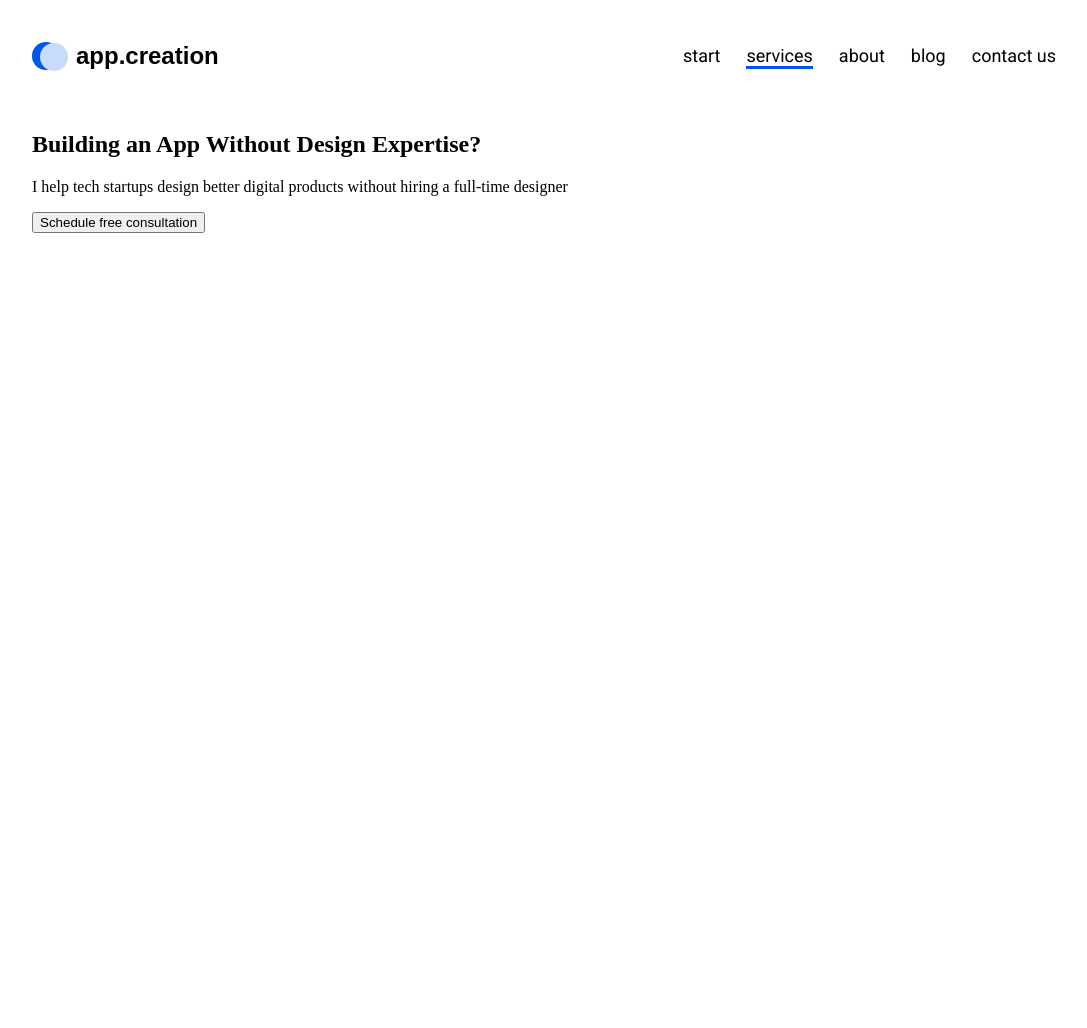
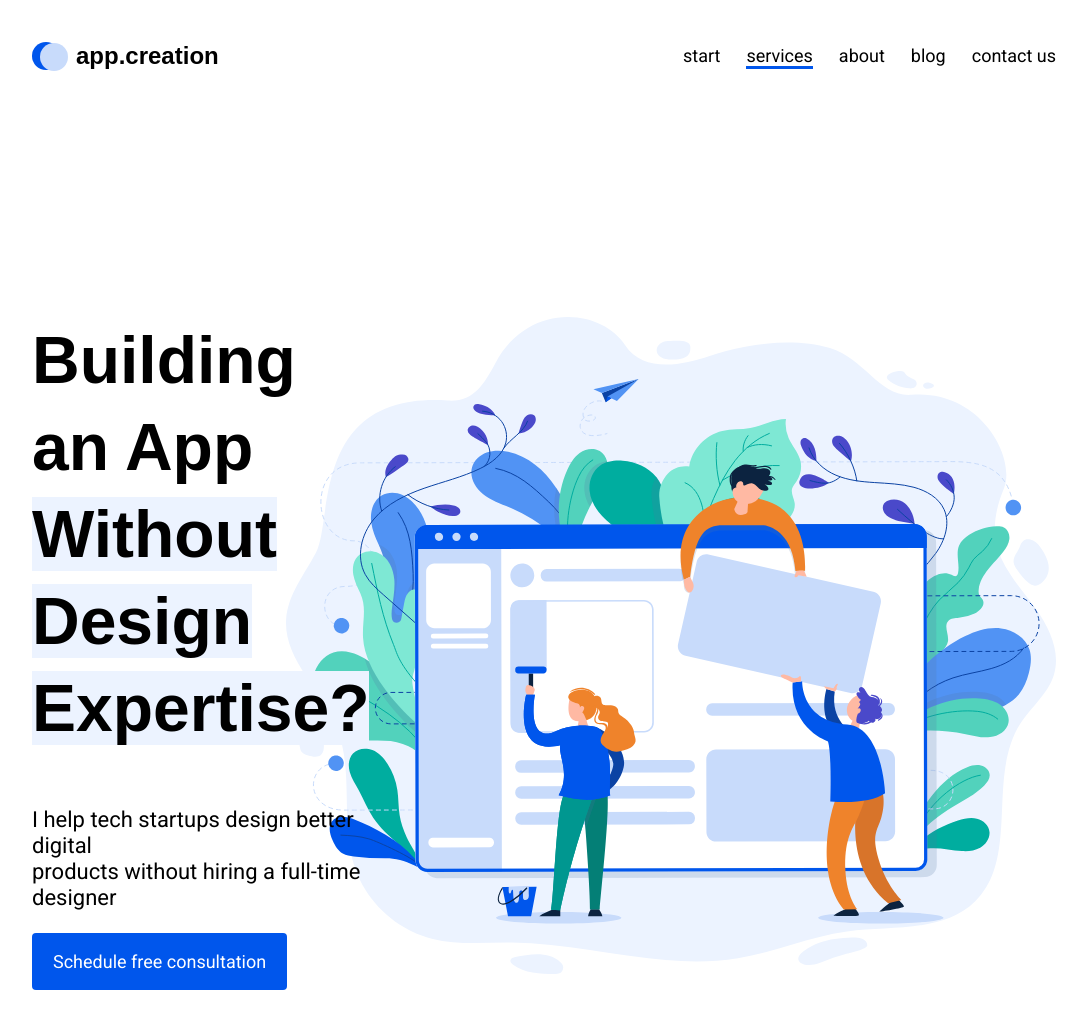
Before and after one commit to WebHeroSchool/website2, a plain HTML site: page index.html in a window 1280 px wide. Shown: the whole page, without its empty margins (96-1183 px from the left). Before the commit the page ends 800 px from the top, so only its background shows below. Drawn offline with Linux system fonts and the light colour scheme.

Commit message:
Основной блок

```diff
--- a/index.html
+++ b/index.html
@@ -26,16 +26,13 @@
          <a class="menu__item" href="#">contact us</a>
        </nav>
      </header>
-     <section class="main-section">
-        <main class="main-content">
-          <h1 class="main-content__title">Building an App Without Design Expertise?</h1>
-          <p class="main-content__subtitel">I help tech startups design better digital products
-without hiring a full-time designer </p>
-          <button class="main-content__button">Schedule free consultation</</button>
-        </main>
-        <div class="image-content">
-          <img class="image-content__image" src="" alt="">
-        </div>
+     <section class="main">
+          <h1 class="main__title">Building an App
+            <span class="main__title_text"> Without Design Expertise? <span>
+          </h1>
+          <p class="main__subtitel"> I help tech startups design better digital
+          <br>  products without hiring a full-time designer </p>
+          <a class="main__button" href="#">Schedule free consultation </a>
       </section>
     </div>
 </body>
--- a/styles.css
+++ b/styles.css
@@ -40,6 +40,7 @@ border-radius: 50%;
   padding: 40px 0;
   display: flex;
   justify-content: space-between;
+  margin-bottom: 206px;
 }
 .menu {
 display: flex;
@@ -82,3 +83,38 @@ background: #00AD9F;
 .menu__item:hover:after, .menu__item_active:after {
 opacity: 1;
 }
+
+.main {
+  padding: 0 67% 210px 0;
+  background: top right no-repeat url(img/main.svg);
+}
+
+.main__title {
+margin-bottom: 0 0 40px 0;
+font: bold 66px/87px pt_serif, arial, helvetica, sans-serif;
+}
+
+.main__title_text {
+  background: #ECF3FF;
+}
+
+.main__subtitel {
+font: normal 22px/26px Roboto, arial, helvetica, sans-serif;
+margin-bottom: 0 0 41px 0;
+}
+
+.main__button {
+display: inline-block;
+font: 18px/21px Roboto, arial, helvetica, sans-serif;
+color: #fff;
+background: #0056EC;
+padding: 18px 21px;
+text-decoration:none;
+border-radius: 4px;
+transition: opacity .5s
+}
+
+.main__button:hover {
+opacity: .5;
+background: #00AD9F;
+}
```
Also changed, not shown: img/main.svg (added).
